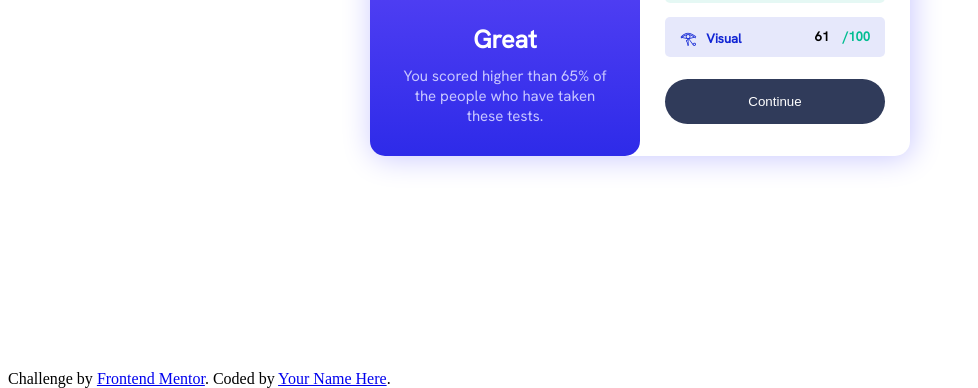
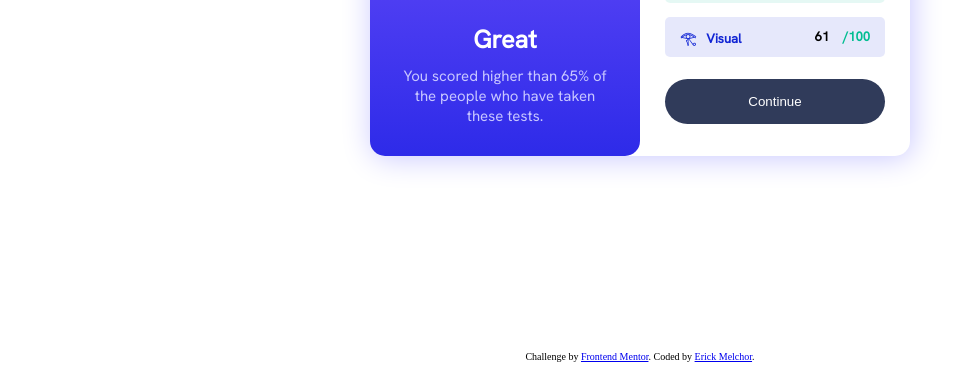
Before and after one commit to Melchor16/ResultSummary, a plain HTML site: page index.html in a window 1280 px wide. Shown: the part 438-826 px from the top of the page, without its empty margins (0-978 px from the left). Drawn offline with Linux system fonts and the light colour scheme.

Commit message:
modified footer

```diff
--- a/index.css
+++ b/index.css
@@ -199,3 +199,12 @@ main{
     background: linear-gradient(var(--Lightslateblue_background), var(--Lightroyalblue_background));
     cursor: pointer;
 }
+
+.attribution{
+    position: fixed;
+    left: 0;
+    bottom: 0;
+    width: 100%;
+    text-align: center;
+    font-size: 10px;
+}
--- a/index.html
+++ b/index.html
@@ -53,7 +53,7 @@
 
   <div class="attribution">
     Challenge by <a href="https://www.frontendmentor.io?ref=challenge" target="_blank">Frontend Mentor</a>.
-    Coded by <a href="#">Your Name Here</a>.
+    Coded by <a href="https://github.com/Melchor16">Erick Melchor</a>.
   </div>
 </body>
 </html>
```
